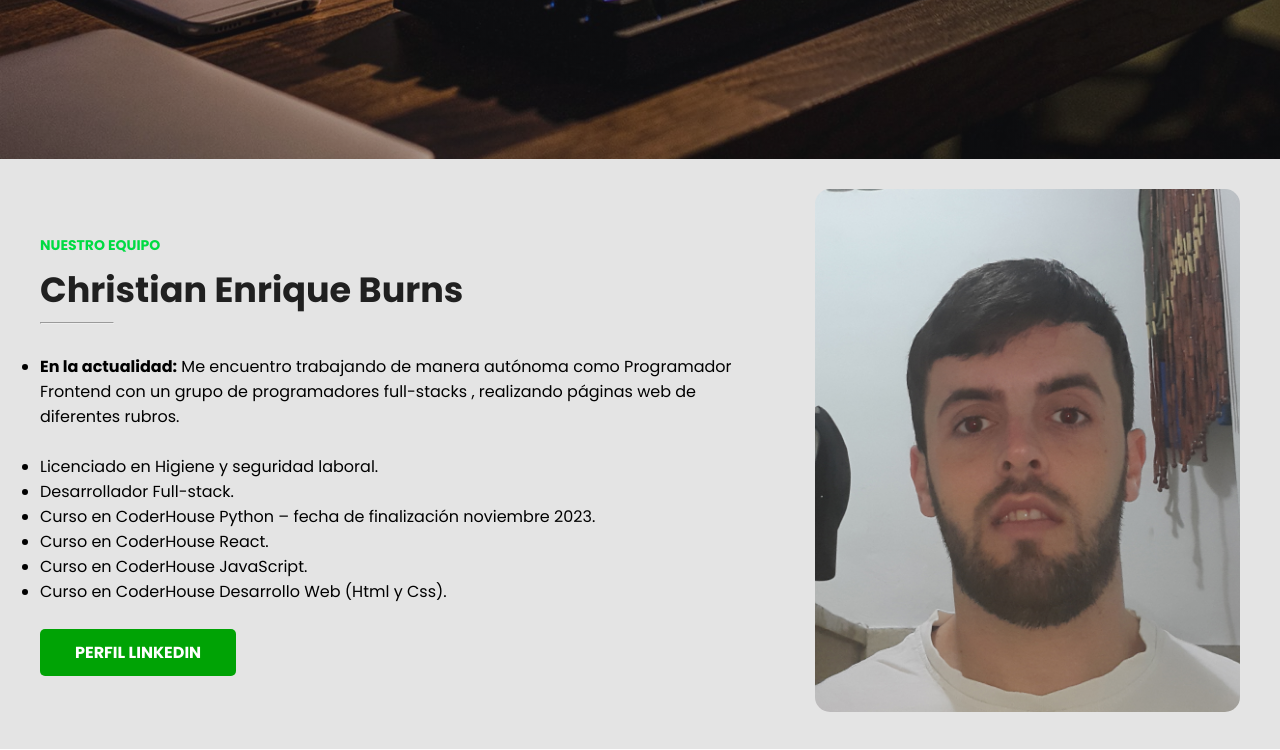
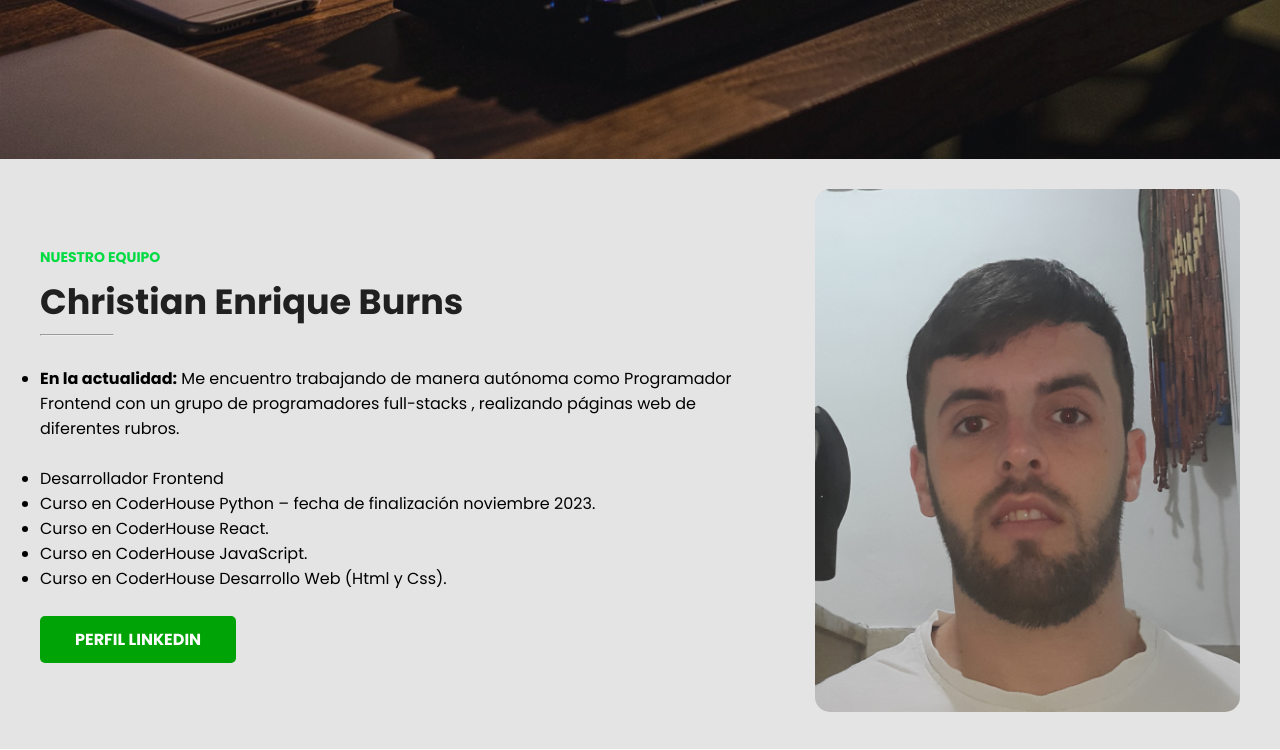
Before and after one commit to cccBurns/django_burns, a Django app: page /about/ in a window 1280 px wide. Shown: the part 641-1391 px from the top of the page. Run offline with Django 4.2, Linux system fonts and the light colour scheme; some libraries are stand-ins or nearby versions.

Commit message:
1/12/2023 17:31

```diff
--- a/inicio/templates/inicio/about.html
+++ b/inicio/templates/inicio/about.html
@@ -39,8 +39,7 @@
                     Frontend con un grupo de programadores full-stacks , realizando páginas web de diferentes
                     rubros.</li>
                     <br>
-                <li>Licenciado en Higiene y seguridad laboral.</li>
-                <li>Desarrollador Full-stack.</li>
+                <li>Desarrollador Frontend</li>
                 <li>Curso en CoderHouse Python – fecha de finalización noviembre 2023.</li>
                 <li>Curso en CoderHouse React.</li>
                 <li>Curso en CoderHouse JavaScript.</li>
--- a/templates/base.html
+++ b/templates/base.html
@@ -44,7 +44,7 @@
                     <li><a href={% url "login" %} style="color: red;">Iniciar Sesion</a></li>
                     <li><a href={% url "registrarse" %} style="color: red;">Registrarse</a></li>
                     {% else %}
-                    <li><a href={% url "editar_perfil" %} style="color: green;">
+                    <li><a href={% url "editar_perfil" %} style="color: #00db42;">
                         {% if request.user.datosextra.avatar %}
                             <img src={{request.user.datosextra.avatar.url}} alt="avatar" height='40px'>
                         {% endif %}
```
